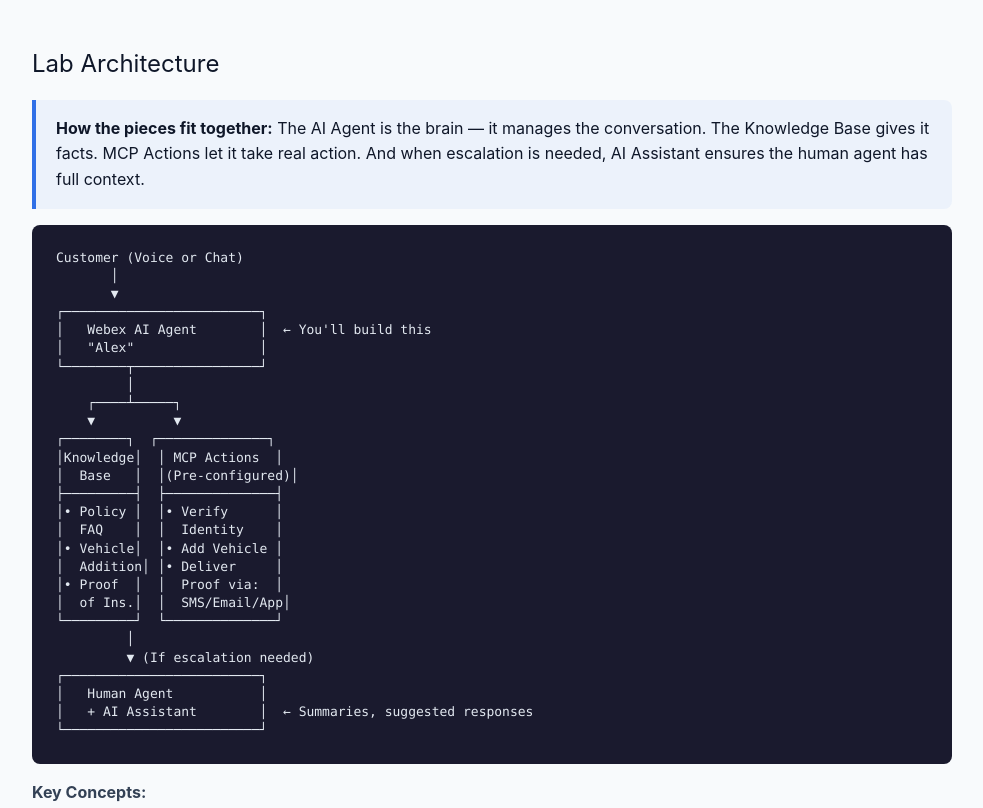
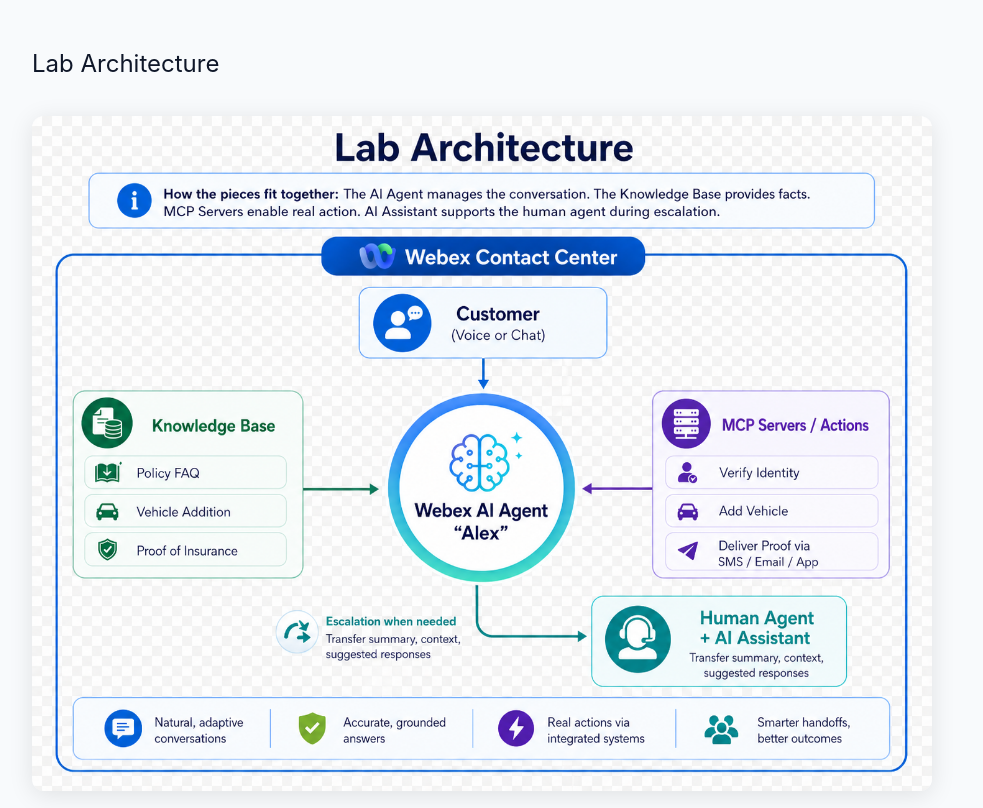
Before and after one commit to villarrealed/farmers-webex-ai-lab-guide, a plain HTML site: page participant-guide.html in a window 1280 px wide. Shown: the part 2664-3472 px from the top of the page, without its empty margins (288-1271 px from the left). Drawn offline with Linux system fonts and the light colour scheme.

Commit message:
Replace ASCII architecture diagram with visual image

```diff
--- a/participant-guide.html
+++ b/participant-guide.html
@@ -581,36 +581,7 @@
 
         <section id="architecture">
             <h2>Lab Architecture</h2>
-            <div class="info-box">
-                <strong>How the pieces fit together:</strong> The AI Agent is the brain — it manages the conversation. The Knowledge Base gives it facts. MCP Actions let it take real action. And when escalation is needed, AI Assistant ensures the human agent has full context.
-            </div>
-            <div class="diagram"><pre>Customer (Voice or Chat)
-       │
-       ▼
-┌─────────────────────────┐
-│   Webex AI Agent        │  ← You'll build this
-│   "Alex"                │
-└────────┬────────────────┘
-         │
-    ┌────┴─────┐
-    ▼          ▼
-┌────────┐  ┌──────────────┐
-│Knowledge│  │ MCP Actions  │
-│  Base   │  │(Pre-configured)│
-├─────────┤  ├──────────────┤
-│• Policy │  │• Verify      │
-│  FAQ    │  │  Identity    │
-│• Vehicle│  │• Add Vehicle │
-│  Addition│ │• Deliver     │
-│• Proof  │  │  Proof via:  │
-│  of Ins.│  │  SMS/Email/App│
-└─────────┘  └──────────────┘
-         │
-         ▼ (If escalation needed)
-┌─────────────────────────┐
-│   Human Agent           │
-│   + AI Assistant        │  ← Summaries, suggested responses
-└─────────────────────────┘</pre></div>
+            <img src="lab-architecture.png" alt="Lab Architecture Diagram showing Customer connecting via Voice or Chat to the Webex AI Agent Alex, which uses a Knowledge Base (Policy FAQ, Vehicle Addition, Proof of Insurance) and MCP Servers/Actions (Verify Identity, Add Vehicle, Deliver Proof via SMS/Email/App), with escalation path to Human Agent + AI Assistant" style="width: 100%; max-width: 900px; border-radius: 12px; margin: 16px 0; box-shadow: 0 4px 24px rgba(0,0,0,0.1);">
             <p><strong>Key Concepts:</strong></p>
             <ul>
                 <li><strong>Autonomous AI Agent</strong> — Uses large language models (LLMs) for natural, adaptive conversations. Understands varied phrasing without explicit programming for each variation.</li>
```
Also changed, not shown: lab-architecture.png (added).
